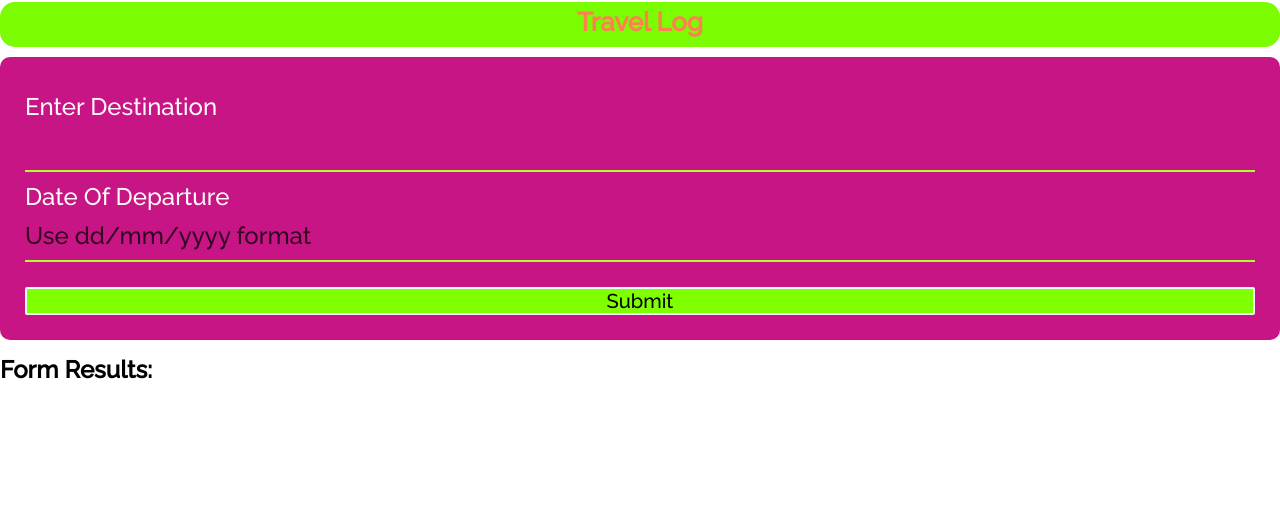
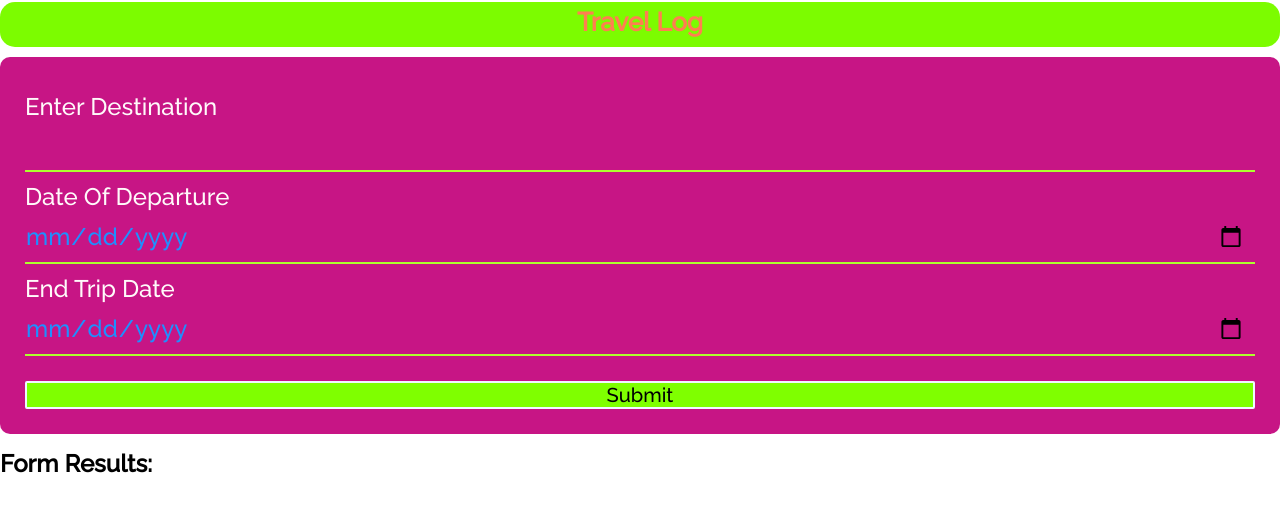
Before and after one commit to imvmanish19/Capstone-Travel-App, a website: page src/client/views/index.html in a window 1280 px wide. Shown: the part 103-614 px from the top of the page. Drawn offline with Linux system fonts and the light colour scheme.

Commit message:
Changes in html

```diff
--- a/src/client/views/index.html
+++ b/src/client/views/index.html
@@ -26,7 +26,9 @@
                         <label for="place" class="form-labels box">Enter Destination</label>
                         <input id="place" type="text" class="form-inputs box">
                         <label for="date-of-departure" class="form-labels box">Date Of Departure</label>
-                        <input id="date-of-departure" type="text" class="form-inputs box" placeholder="Use dd/mm/yyyy format">
+                        <input id="date-of-departure" type="date" class="form-inputs box">
+                        <label for="date-of-end" class="form-labels box">End Trip Date</label>
+                        <input id="date-of-end" type="date" class="form-inputs box">
                         <button type="submit" onclick="" class="form-btn box">Submit</button>
                     </div>
                 </form>
@@ -38,6 +40,8 @@
                     </div>
                     <div class="result-box-two final-two">
                     </div>
+                    <div class="result-box-three final-three">
+                    </div>
                 </div>
             </section>
             </section>
```
